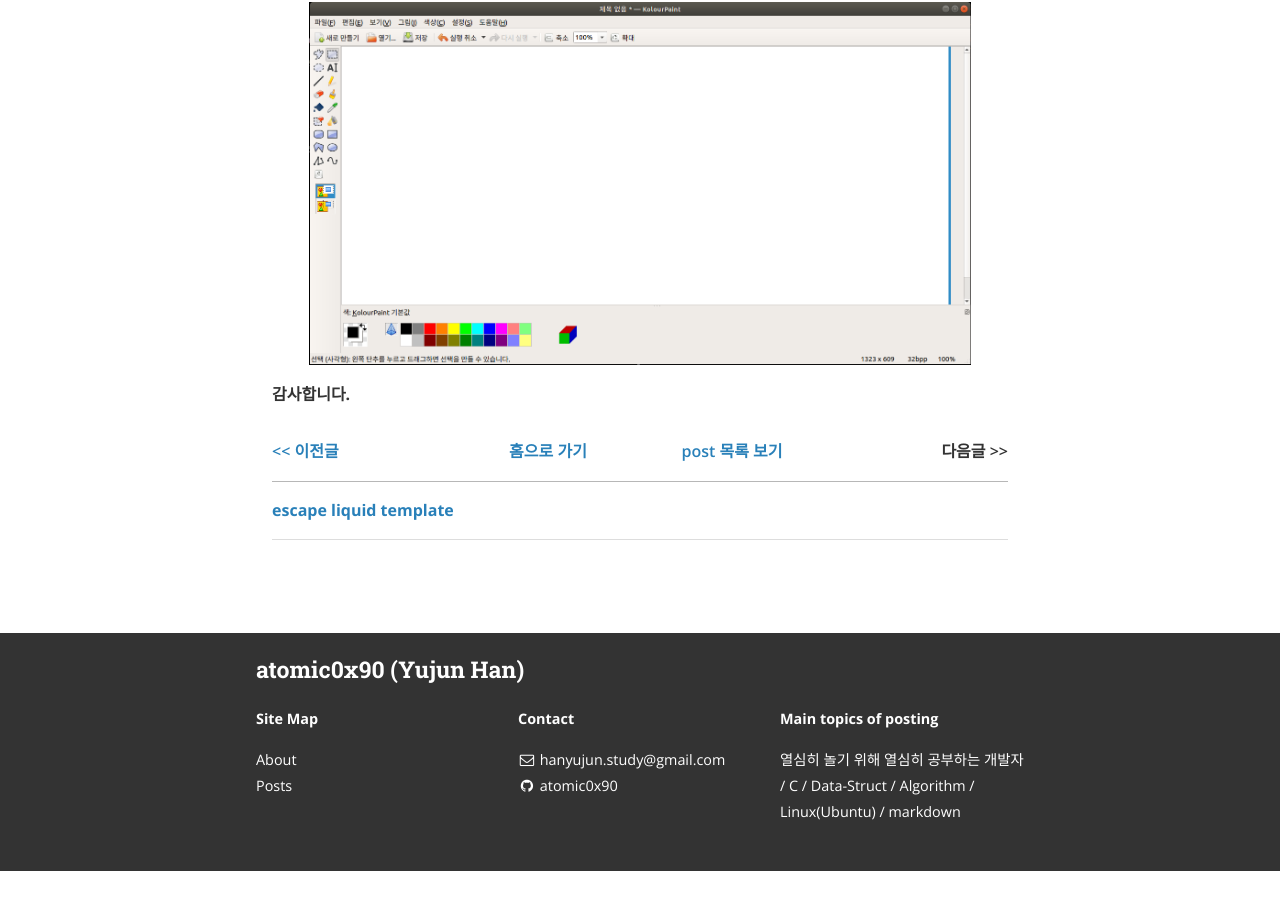
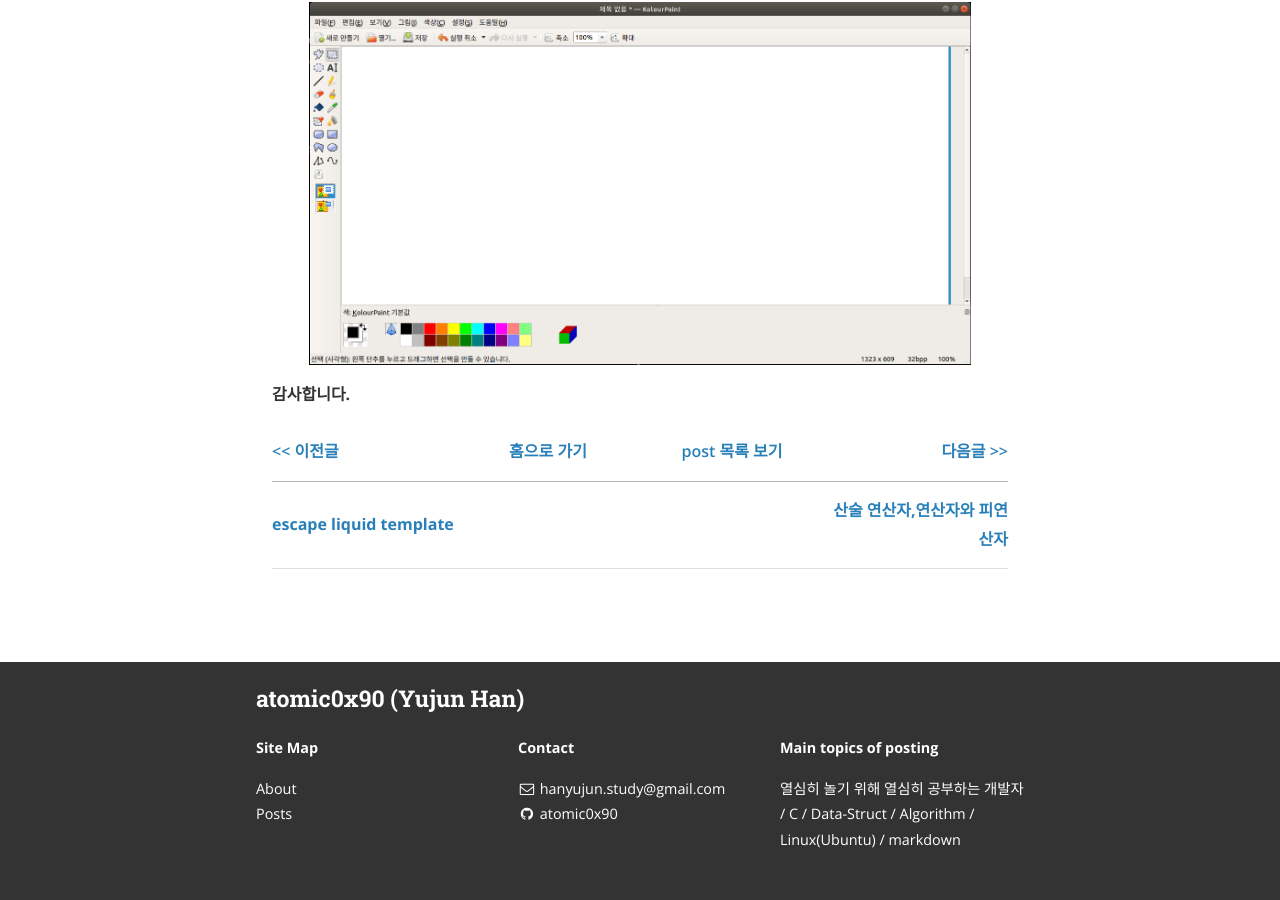
Before and after one commit to atomic0x90/atomic0x90.github.io, a Jekyll site: the page built from _posts/2019-06-09-ubuntu-image-editor.markdown, in a window 1280 px wide and 900 px high, scrolled down 1000 px. Built offline with Jekyll 4.4.1, drawn with Linux system fonts in a browser that asks for light colours; nearby versions of some CDN libraries; comment, search, counter and statistics services are not loaded; before the commit the page ends 1871 px from its top, so only the background shows below that.

Commit message:
Update next post link

```diff
--- a/_posts/2019-06-09-ubuntu-image-editor.markdown
+++ b/_posts/2019-06-09-ubuntu-image-editor.markdown
@@ -42,9 +42,9 @@ Ubuntu 검색창에 kolourpaint를 검색하고 실행해도 된다.
 **감사합니다.**
 
 
-[\<\< 이전글][1]        |[홈으로 가기][2]       |[post 목록 보기][3]    |다음글 \>\>
+[\<\< 이전글][1]        |[홈으로 가기][2]       |[post 목록 보기][3]    |[다음글 \>\>][4]
 ------                  |:------:               |:------:               |------:
-**[escape liquid template][1]**   |                       |                       |
+**[escape liquid template][1]**   |                       |                       |**[산술 연산자,연산자와 피연산자][4]**
 
 
 
```
Also changed, not shown: other parts of _posts/2019-06-09-ubuntu-image-editor.markdown (+1 -1 lines).
